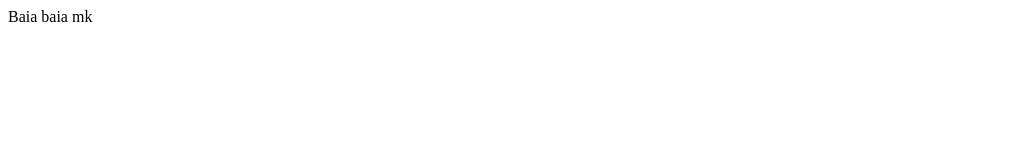
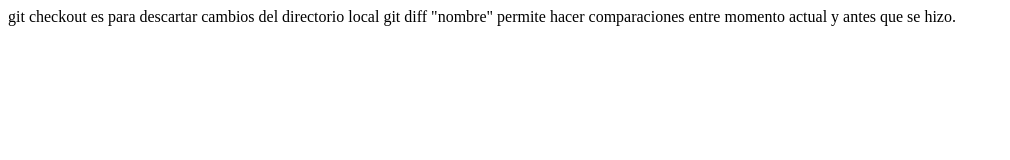
Before and after one commit to srendon2123/Pruebas-git, a plain HTML site: page menu-principal.html in a window 1280 px wide. Shown: the whole page, without its empty margins (0-1010 px from the left). Drawn offline with Linux system fonts and the light colour scheme.

Commit message:
haciendo uso de nuevo comandos para aprender git

```diff
--- a/menu-principal.html
+++ b/menu-principal.html
@@ -1,12 +1,20 @@
 <!DOCTYPE html>
 <html lang="en">
+
 <head>
    <meta charset="UTF-8">
    <meta http-equiv="X-UA-Compatible" content="IE=edge">
    <meta name="viewport" content="width=device-width, initial-scale=1.0">
-   <title>modificando</title>
+   <title>Comandos git</title>
 </head>
+
 <body>
-   Baia baia mk
+   git checkout es para descartar cambios del directorio local
+   git diff "nombre" permite hacer comparaciones entre momento actual y antes que se hizo.
+
+   <!-- Git ignore y git -m -->
+
+
 </body>
+
 </html>
```
Also changed, not shown: 1 other file.
